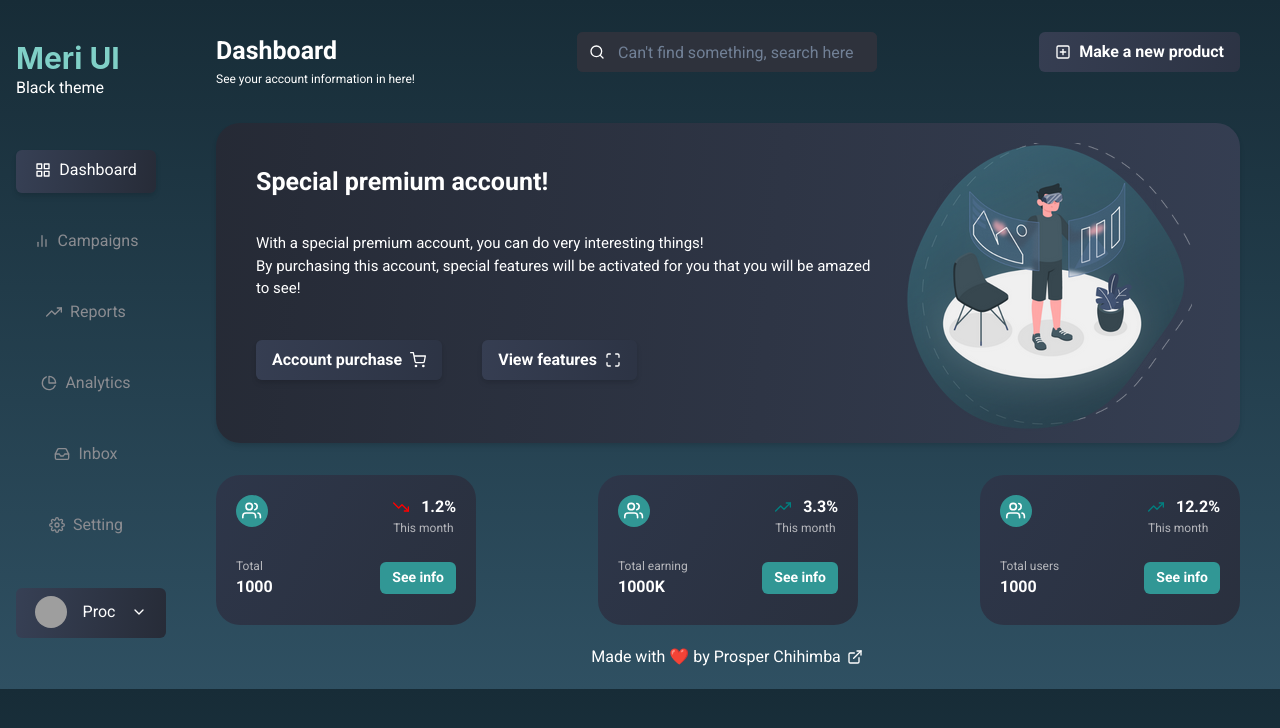
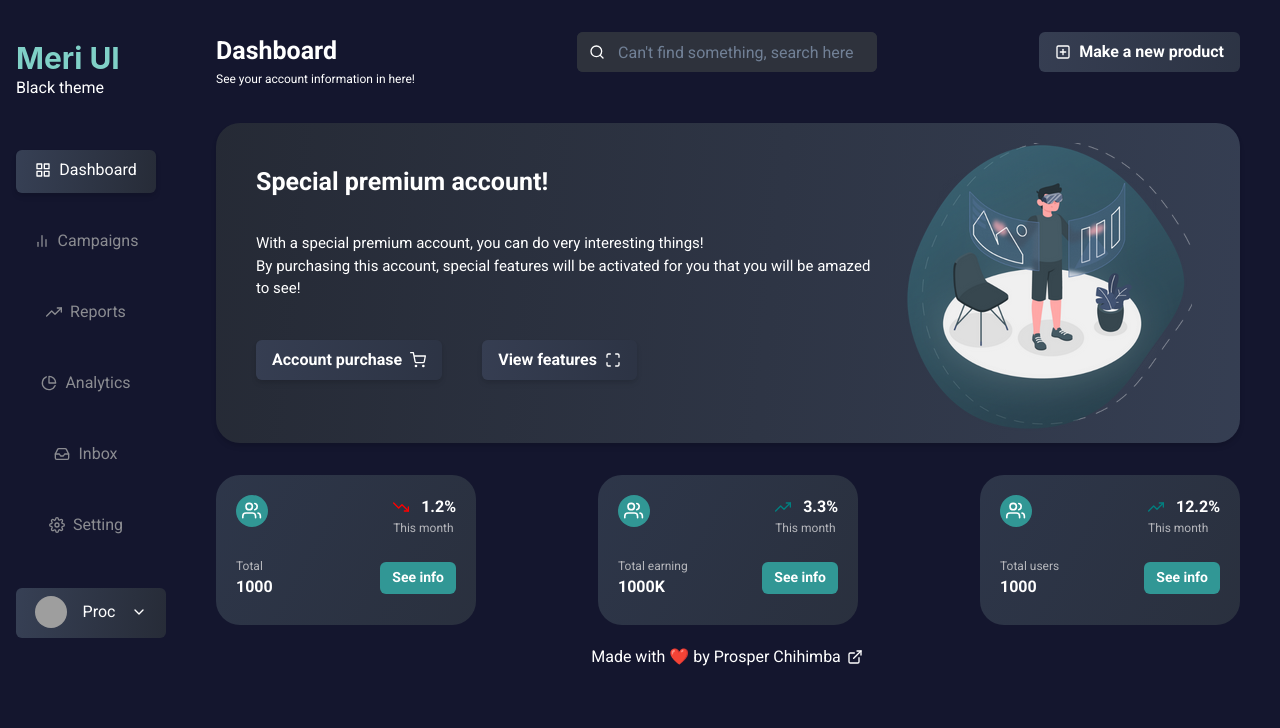
Before and after one commit to ProsperChihimba/meri-dashboard-dark, a React (Create React App) app: page / in a window 1280 px wide. Shown: the top 728 px of the page. Built offline with nearby package versions, Linux system fonts and the light colour scheme; grey boxes are pictures that could not be loaded.

Commit message:
Update: Background color

```diff
--- a/src/index.css
+++ b/src/index.css
@@ -1,5 +1,5 @@
 body {
-  background: linear-gradient(180deg, #172C37 0%, #2F5062 100%) !important;
+  background: #14162E !important;
   margin: 0;
   font-family: -apple-system, BlinkMacSystemFont, 'Segoe UI', 'Roboto', 'Oxygen',
     'Ubuntu', 'Cantarell', 'Fira Sans', 'Droid Sans', 'Helvetica Neue',
```
